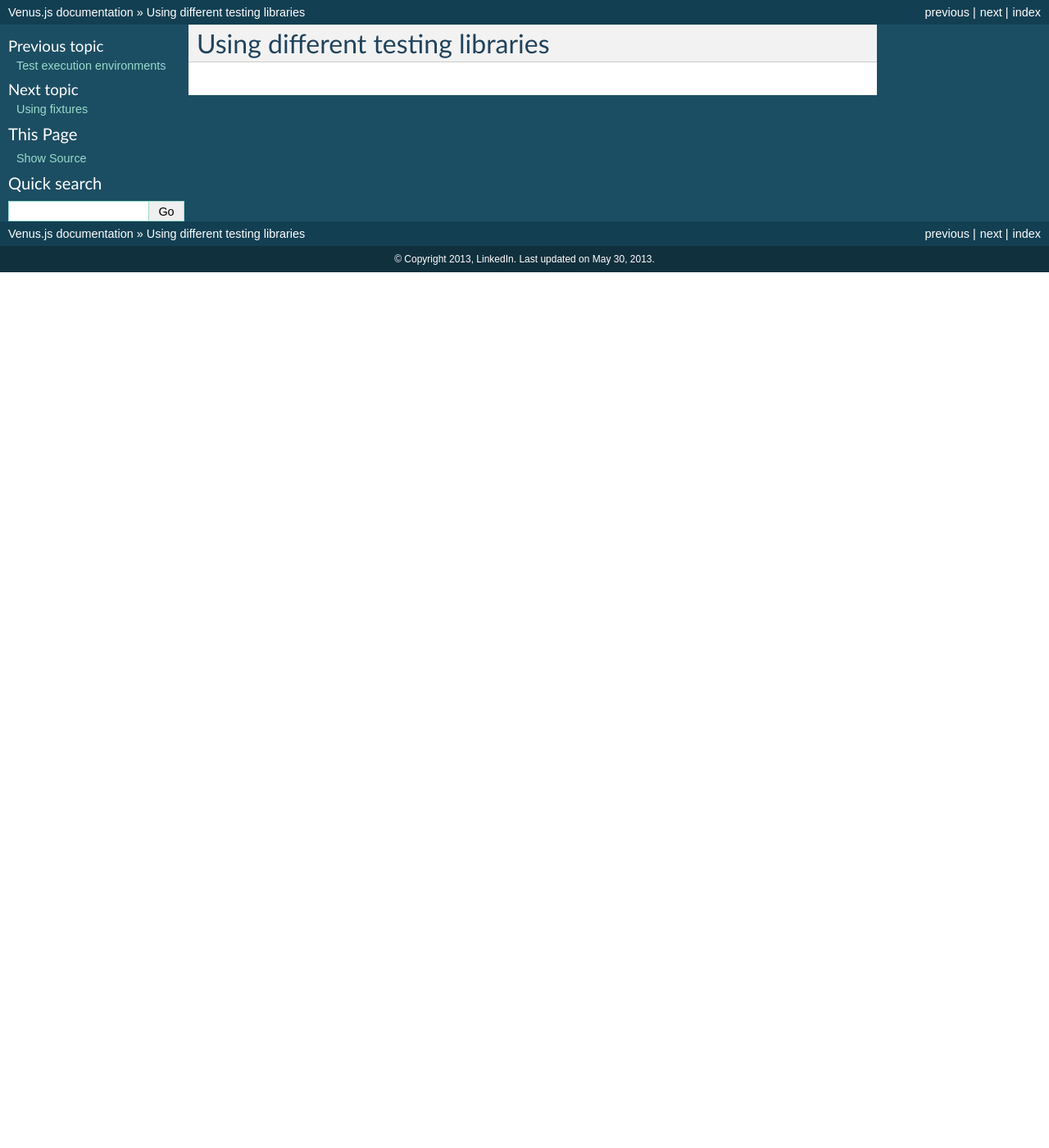
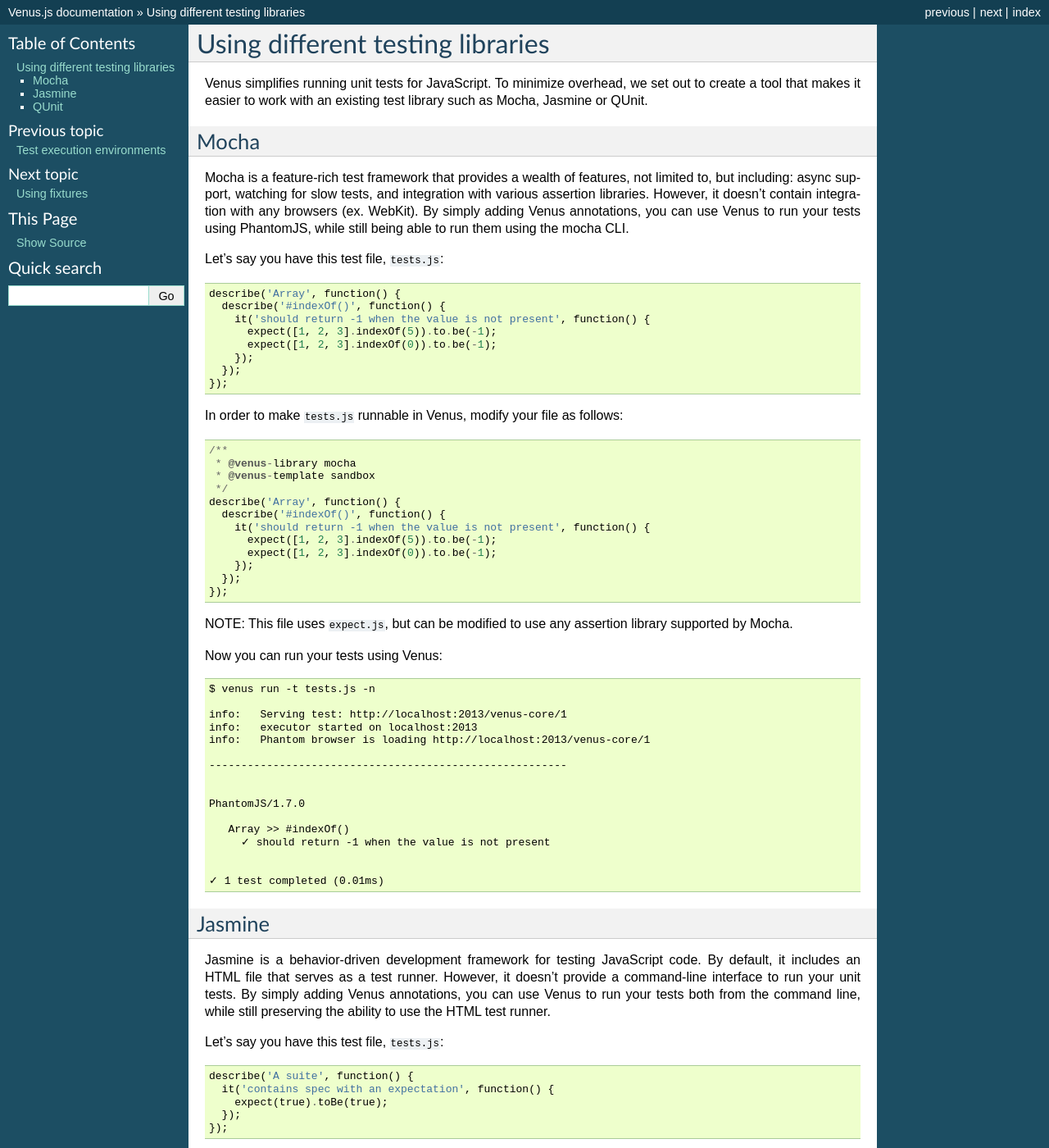
Before and after one commit to roelrz/docs, a Sphinx documentation site: the page built from source/tutorials/testing_libraries.rst, in a window 1280 px wide and 1400 px high. Shown: the whole window at 82% size. Built offline with Sphinx 7.4.7, drawn with Linux system fonts in a browser that asks for light colours; some of the changed text lies outside the part shown.

Commit message:
converted documentation for "Using different testing libraries"

```diff
--- a/source/tutorials/testing_libraries.rst
+++ b/source/tutorials/testing_libraries.rst
@@ -3,3 +3,160 @@
 ***************
 Using different testing libraries
 ***************
+
+Venus simplifies running unit tests for JavaScript. To minimize overhead, we set out to create a tool that makes it easier to work with an existing test library such as Mocha, Jasmine or QUnit.
+
+Mocha
+----
+
+Mocha is a feature-rich test framework that provides a wealth of features, not limited to, but including: async support, watching for slow tests, and integration with various assertion libraries. However, it doesn't contain integration with any browsers (ex. WebKit). By simply adding Venus annotations, you can use Venus to run your tests using PhantomJS, while still being able to run them using the mocha CLI.
+
+Let's say you have this test file, ``tests.js``:
+
+::
+
+  describe('Array', function() {
+    describe('#indexOf()', function() {
+      it('should return -1 when the value is not present', function() {
+        expect([1, 2, 3].indexOf(5)).to.be(-1);
+        expect([1, 2, 3].indexOf(0)).to.be(-1);
+      });
+    });
+  });
+
+In order to make ``tests.js`` runnable in Venus, modify your file as follows:
+
+::
+
+  /**
+   * @venus-library mocha
+   * @venus-template sandbox
+   */
+  describe('Array', function() {
+    describe('#indexOf()', function() {
+      it('should return -1 when the value is not present', function() {
+        expect([1, 2, 3].indexOf(5)).to.be(-1);
+        expect([1, 2, 3].indexOf(0)).to.be(-1);
+      });
+    });
+  });
+
+NOTE: This file uses ``expect.js``, but can be modified to use any assertion library supported by Mocha.
+
+Now you can run your tests using Venus:
+
+::
+
+  $ venus run -t tests.js -n
+
+  info:   Serving test: http://localhost:2013/venus-core/1
+  info:   executor started on localhost:2013
+  info:   Phantom browser is loading http://localhost:2013/venus-core/1
+
+  --------------------------------------------------------
+
+
+  PhantomJS/1.7.0
+
+     Array >> #indexOf()
+       ✓ should return -1 when the value is not present
+
+
+  ✓ 1 test completed (0.01ms)
+
+Jasmine
+----
+
+Jasmine is a behavior-driven development framework for testing JavaScript code. By default, it includes an HTML file that serves as a test runner. However, it doesn't provide a command-line interface to run your unit tests. By simply adding Venus annotations, you can use Venus to run your tests both from the command line, while still preserving the ability to use the HTML test runner.
+
+Let's say you have this test file, ``tests.js``:
+
+::
+
+  describe('A suite', function() {
+    it('contains spec with an expectation', function() {
+      expect(true).toBe(true);
+    });
+  });
+
+In order to make ``tests.js`` runnable in Venus, modify your file as follows:
+
+::
+
+  /**
+   * @venus-library jasmine
+   * @venus-template sandbox
+   */
+  describe('A suite', function() {
+    it('contains spec with an expectation', function() {
+      expect(true).toBe(true);
+    });
+  });
+
+Now you can run your tests using Venus:
+
+::
+
+  $ venus run -t tests.js -n
+
+  info:   Serving test: http://localhost:2013/venus-core/1
+  info:   executor started on localhost:2013
+  info:   Phantom browser is loading http://localhost:2013/venus-core/1
+
+  --------------------------------------------------------
+
+
+  PhantomJS/1.7.0
+
+     A suite
+       ✓ contains spec with an expectation
+
+
+  ✓ 1 test completed (0ms)
+
+QUnit
+----
+
+QUnit is a JavaScript unit test suite used by jQuery, jQuery UI, and jQuery Mobile. It provides a web page interface for running your unit tests. However, it doesn't provide a command-line interface to run your unit tests. By simply adding Venus annotations, you can use Venus to run your tests both from the command line, while still preserving the ability to use the web page interface.
+
+Let's say you have this test file, ``tests.js``:
+
+::
+
+  test( "hello test", function() {
+    ok( 1 == "1", "Passed!" );
+  });
+
+In order to make ``tests.js`` runnable in Venus, modify your file as follows:
+
+::
+
+  /**
+   * @venus-library qunit
+   * @venus-template sandbox
+   */
+
+  test( "hello test", function() {
+    ok( 1 == "1", "Passed!" );
+  });
+
+Now you can run your tests using Venus:
+
+::
+
+  $ venus run -t tests.js -n
+
+  info:   Serving test: http://localhost:2013/venus-core/1
+  info:   executor started on localhost:2013
+  info:   Phantom browser is loading http://localhost:2013/venus-core/1
+
+  --------------------------------------------------------
+
+
+  PhantomJS/1.7.0
+
+     hello test
+       ✓ Passed!
+
+
+  ✓ 1 test completed (20ms)
```
